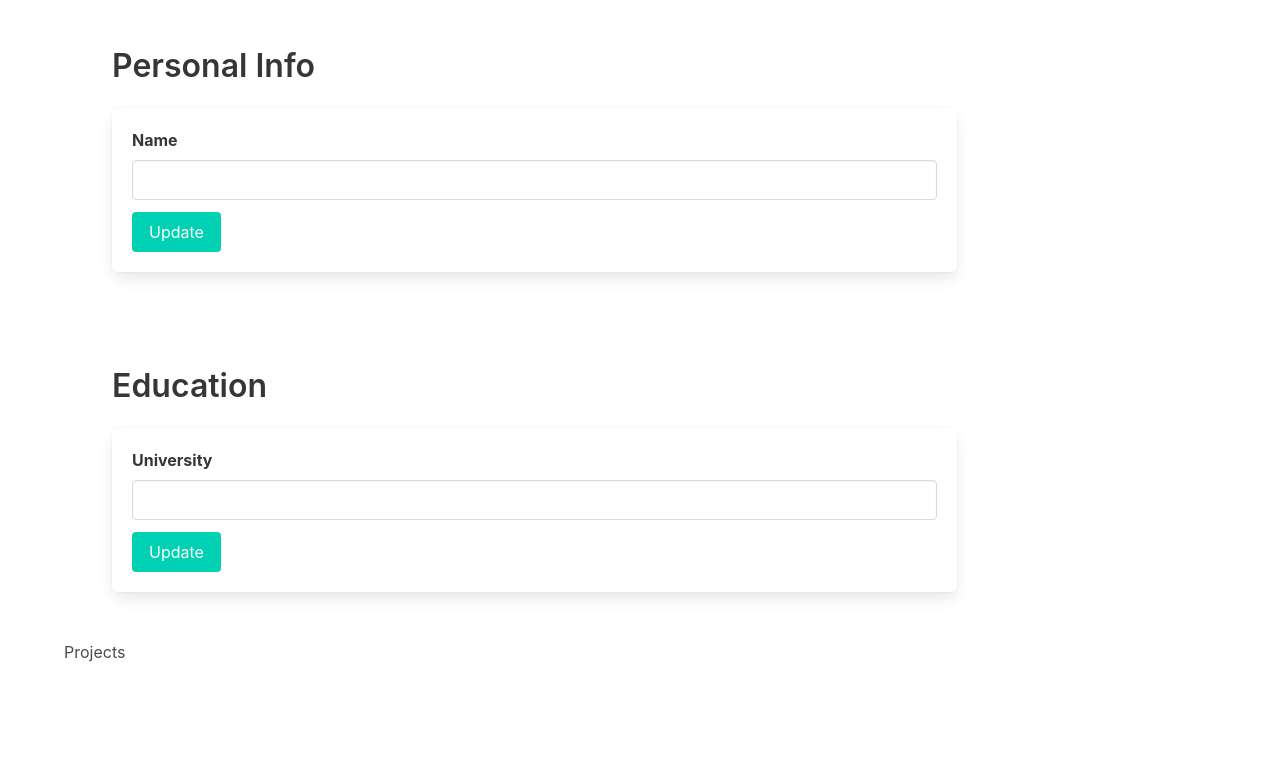
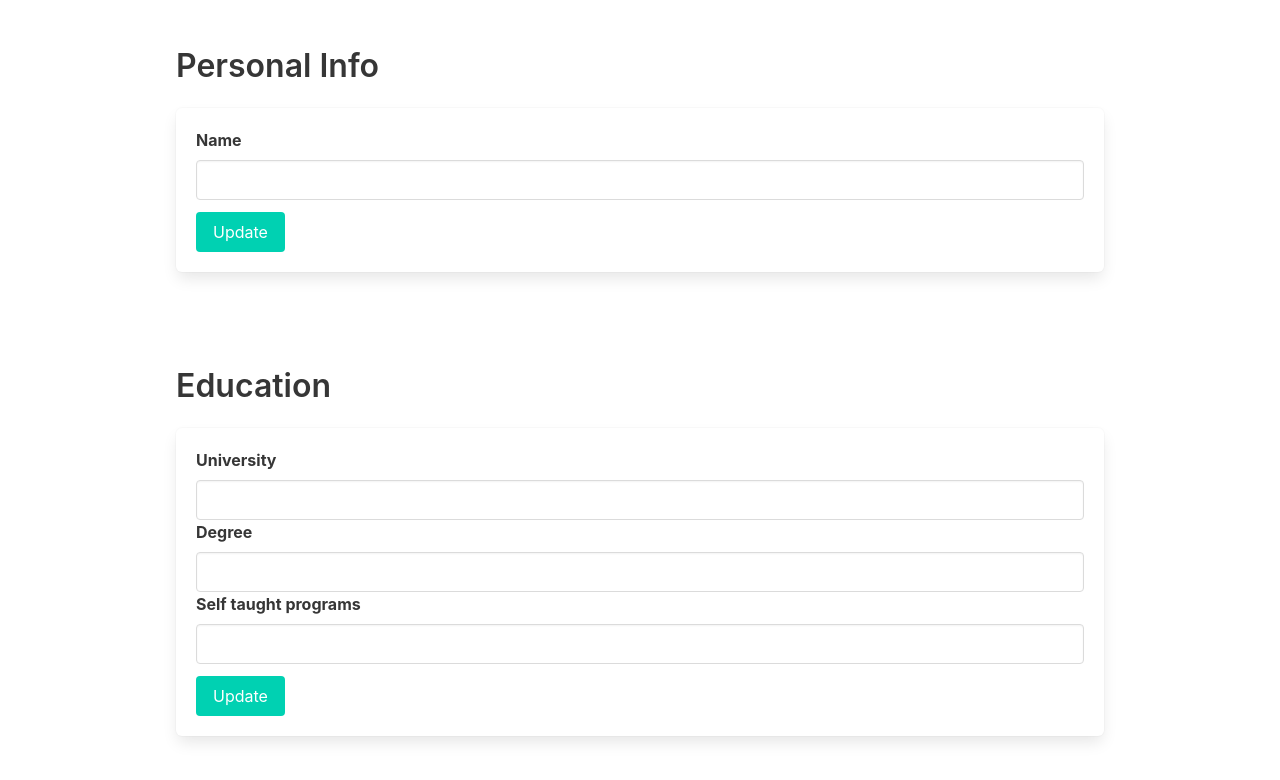
Before and after one commit to violetguos/cv-react, a React (Create React App) app: page / in a window 1280 px wide. Shown: the top 780 px of the page. Built offline with nearby package versions, Linux system fonts and the light colour scheme.

Commit message:
figure out multiple field update in edu with handler

```diff
--- a/src/App.js
+++ b/src/App.js
@@ -1,7 +1,7 @@
 import React from "react";
 import Info from "./components/Info";
 import Education from "./components/Education";
-import Projects from "./components/Projects";
+import  Projects from "./components/Projects";
 import 'bulma/css/bulma.css'
 import './components/cv.css'
 const App = () => {
@@ -10,11 +10,9 @@ const App = () => {
   return (
     <div class="container">
 
-        <Info />
-
-
+      <Info />
       <Education />
-      <Projects />
+      {/* <Projects /> */}
     </div>
   )
 
--- a/src/components/Education.js
+++ b/src/components/Education.js
@@ -3,13 +3,22 @@ import React from "react";
 class Education extends React.Component {
     constructor(props) {
       super(props);
-      this.state = {value: '', editMode: true};
+      this.state = {
+        value: '',
+        degree: '',
+        selfTaught: '',
+        editMode: true
+      };
 
       this.handleChange = this.handleChange.bind(this);
       this.handleSubmit = this.handleSubmit.bind(this);
     }
 
-    handleChange(event) {    this.setState({value: event.target.value});  }
+    handleChange(event) {
+      this.setState({
+        [event.target.name]: event.target.value
+      });
+    }
     handleSubmit(event) {
       event.preventDefault();
 
@@ -24,12 +33,18 @@ class Education extends React.Component {
           <h2 class="title">Education</h2>
           <form onSubmit={this.handleSubmit} class="box">
             <div class="field">
-              <label htmlFor="nameInput" class="label">University</label>
-
               <div class="control">
 
+              <label htmlFor="nameInput" class="label">University</label>
+              <input type="text" value={this.state.value} onChange={this.handleChange} class="input" name="value" />
 
-                <input type="text" value={this.state.value} onChange={this.handleChange} class="input"/>
+              <label htmlFor="nameInput" class="label">Degree</label>
+
+              <input type="text" value={this.state.degree} onChange={this.handleChange} class="input" name="degree"/>
+
+              <label htmlFor="nameInput" class="label">Self taught programs</label>
+
+              <input type="text" value={this.state.selfTaught} onChange={this.handleChange} class="input" name="selfTaught" />
               </div>
             </div>
             <button type="submit" class="button is-primary">Update</button>
@@ -45,9 +60,9 @@ class Education extends React.Component {
 
             <div class="card">
               <div class="card-content">
-                <p>
-                  {this.state.value}
-                </p>
+                <p>{this.state.value}</p>
+                <p>{this.state.degree}</p>
+                <p>{this.state.selfTaught}</p>
               </div>
               <footer class="card-footer">
                 <p class="card-footer-item">
--- a/src/components/Projects.js
+++ /dev/null
@@ -1,7 +0,0 @@
-const Projects = (props) => {
-
-    return (
-        <section>Projects</section>
-    )
-}
-export default Projects;
--- a/src/components/cv.css
+++ b/src/components/cv.css
@@ -1,3 +1,3 @@
-.box {
+.container {
     width: 80%;
 }
```
Also changed, not shown: 1 other file (tests, documents, lock files or other folders).
